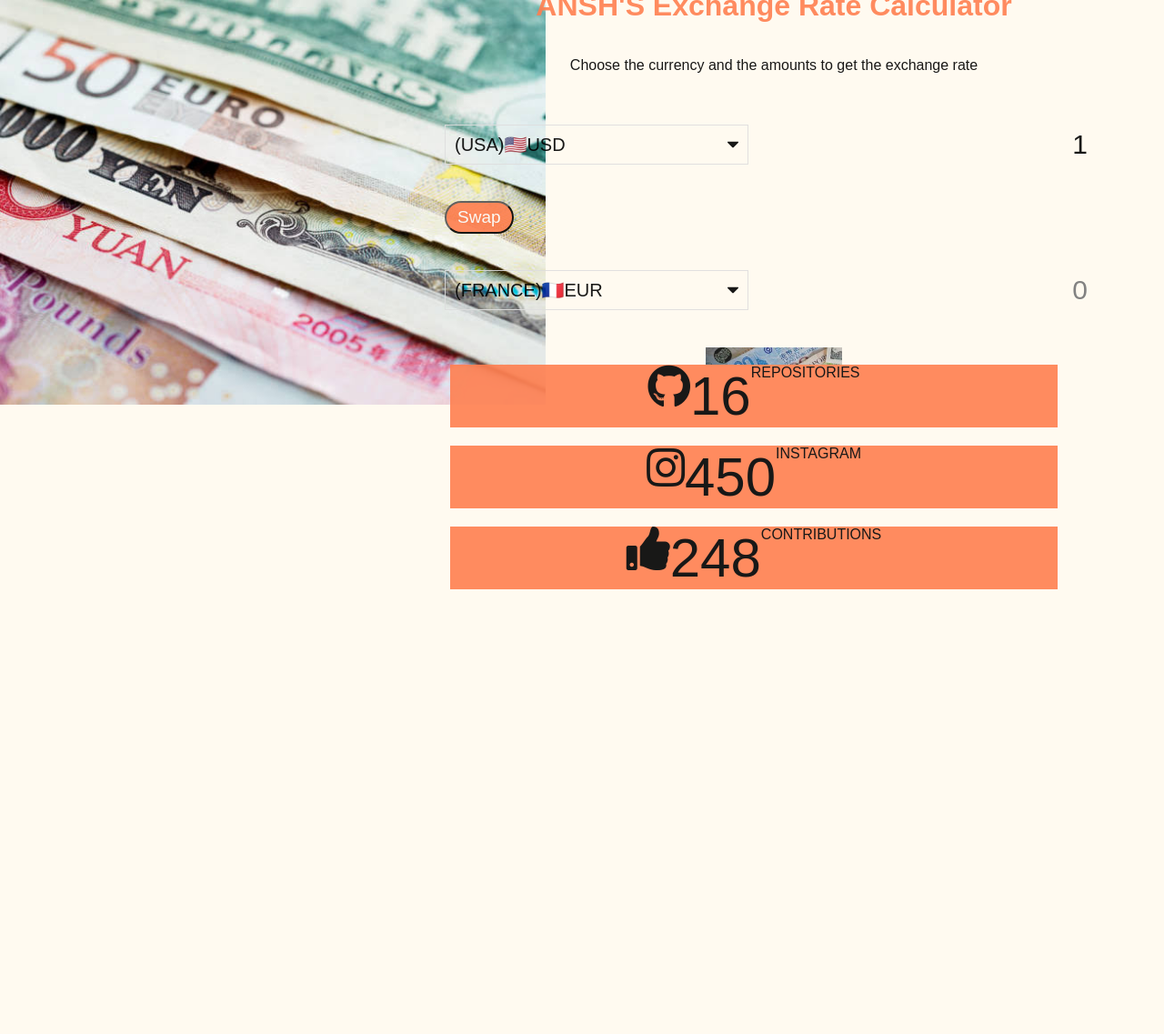
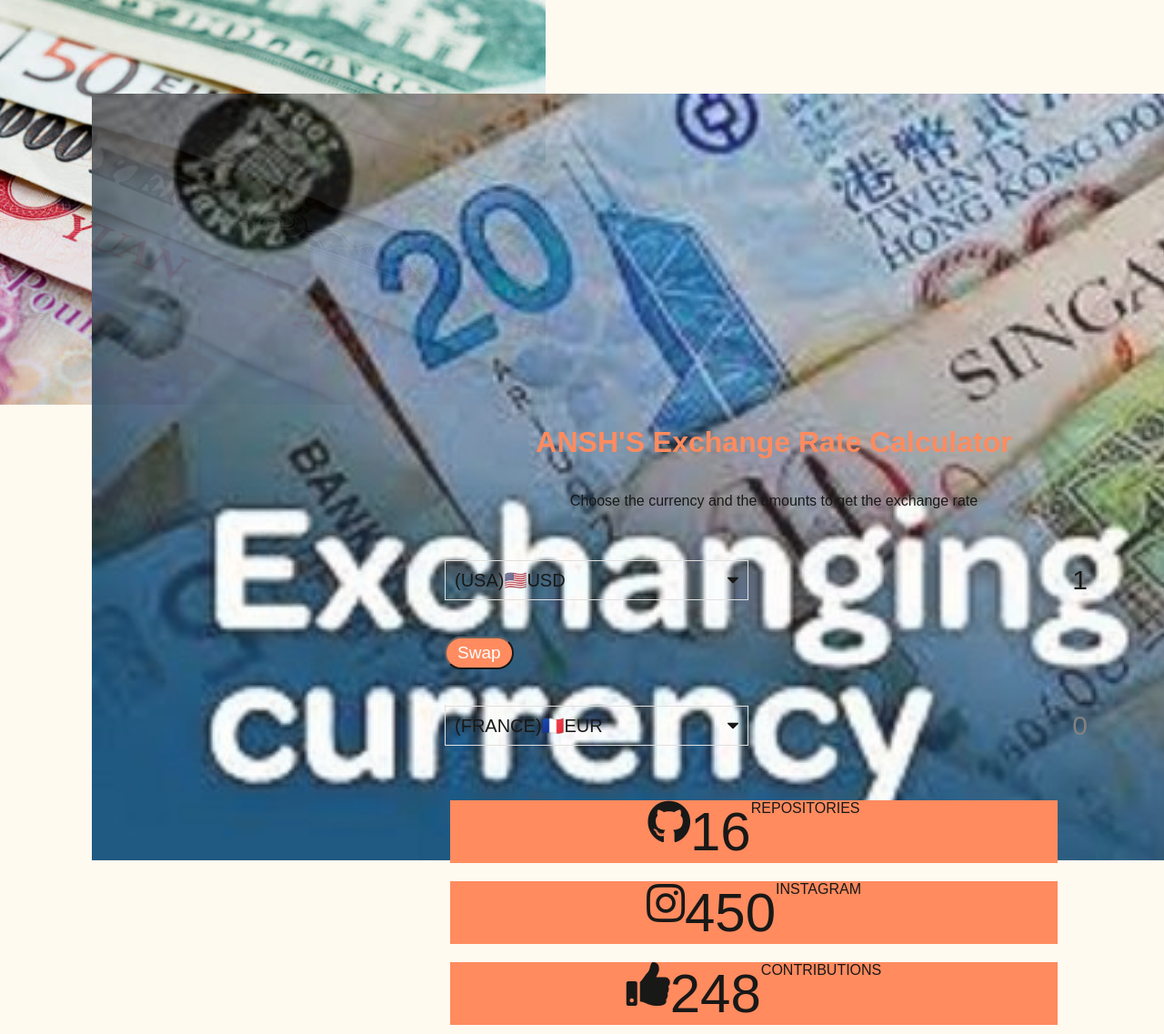
Before and after one commit to Anshluthra1/currencyexchange, a PHP site: page / in a window 1280 px wide; the page is wider, and only the part inside the window is pictured. Shown: that part at 91% size. Before the commit the page ends 648 px from the top of that part, so only its background shows below. Run offline with PHP 8.4, Linux system fonts and the light colour scheme; some libraries are stand-ins or nearby versions.

Commit message:
Update style.css

```diff
--- a/style.css
+++ b/style.css
@@ -44,9 +44,10 @@ p {
 }
 
 .money-img {
-  width: 150px;
+  width: 1500px;
+	height:1000px;
 	margin-bottom:-500px;
-	margin-top:450px;
+	margin-top:650px;
 }
 
 .currency {
```
